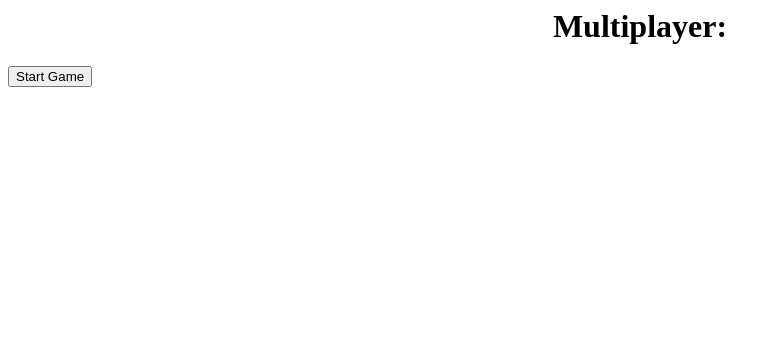
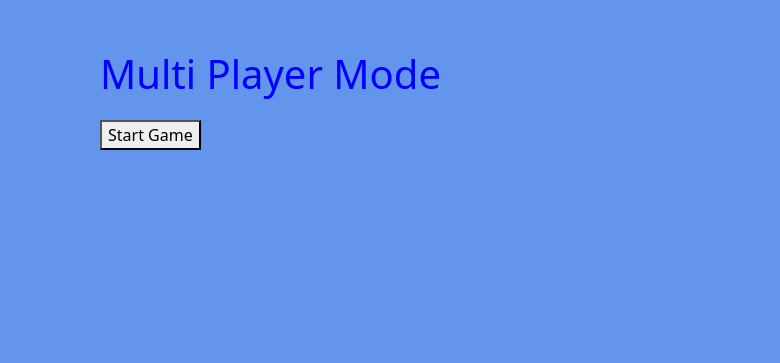
Before and after one commit to witseie-elen4010/2022-group-lab-014, a plain HTML site: page src/views/class/multi-player.html in a window 1280 px wide. Shown: the whole page, without its empty margins (0-780 px from the left). Drawn offline with Linux system fonts and the light colour scheme; files that its build step writes are made by us from their sources.

Commit message:
Finalized grid for multi player game. Centred and using bootstrap

```diff
--- a/src/views/class/multi-player.html
+++ b/src/views/class/multi-player.html
@@ -1,10 +1,62 @@
-<head>
-    <title>Multiplayer-mode</title>
-    <meta charset="utf-8" />
-    <script defer src="multi-player.js"></script>
-    </head>
-    <body>
-    <h1><center>Multiplayer:</center> </h1>
-    <button type="button" id="startMultiPlayerGame">Start Game</button>
-    </body>
-    </html
+<!doctype html>
+<html lang="en">
+  <head>
+    <meta charset="utf-8">
+    <meta name="viewport" content="width=device-width, initial-scale=1">
+    <title>Multi-Player-mode</title>
+      <link rel="stylesheet" href="/cdn/css/bootstrap.min.css">
+
+  </head>
+  <body>
+    <div id="container">
+
+      </div>
+    <h1>Multi Player Mode</h1>
+    <style>
+
+        body{
+          background-color: cornflowerblue;
+        }
+
+        h1{
+          position: absolute;
+          left:100px;
+          top:50px;
+          color:blue;
+        }
+
+        #MultiPlayerGame {
+          position: absolute;
+          left:100px;
+          top:120px;
+        }
+        :root {
+          --grid-col: 1;
+          --grid-row: 1;
+        }
+        .gameGrid-item{
+          padding: 10px;
+          height: 60px;
+          width:60px;
+          color: white;
+          border: 3px solid white
+        }
+        .cell {
+          border: 1px solid white;
+        }
+        #container {
+          height:360px;
+          width:300px;
+          display: grid;
+          grid-gap: 3px;
+          margin:auto;
+          grid-template-rows: repeat(var(--grid-row), 1fr);
+          grid-template-columns: repeat(var(--grid-col), 1fr);
+}
+
+
+    </style>
+  <button type="button1" id="MultiPlayerGame">Start Game</button>
+  <script src="/cdn/scripts/multi-player.js"></script>
+  </body>
+</html>
```
Also changed, not shown: src/public/scripts/multi-player.js (+15 -2 lines).
